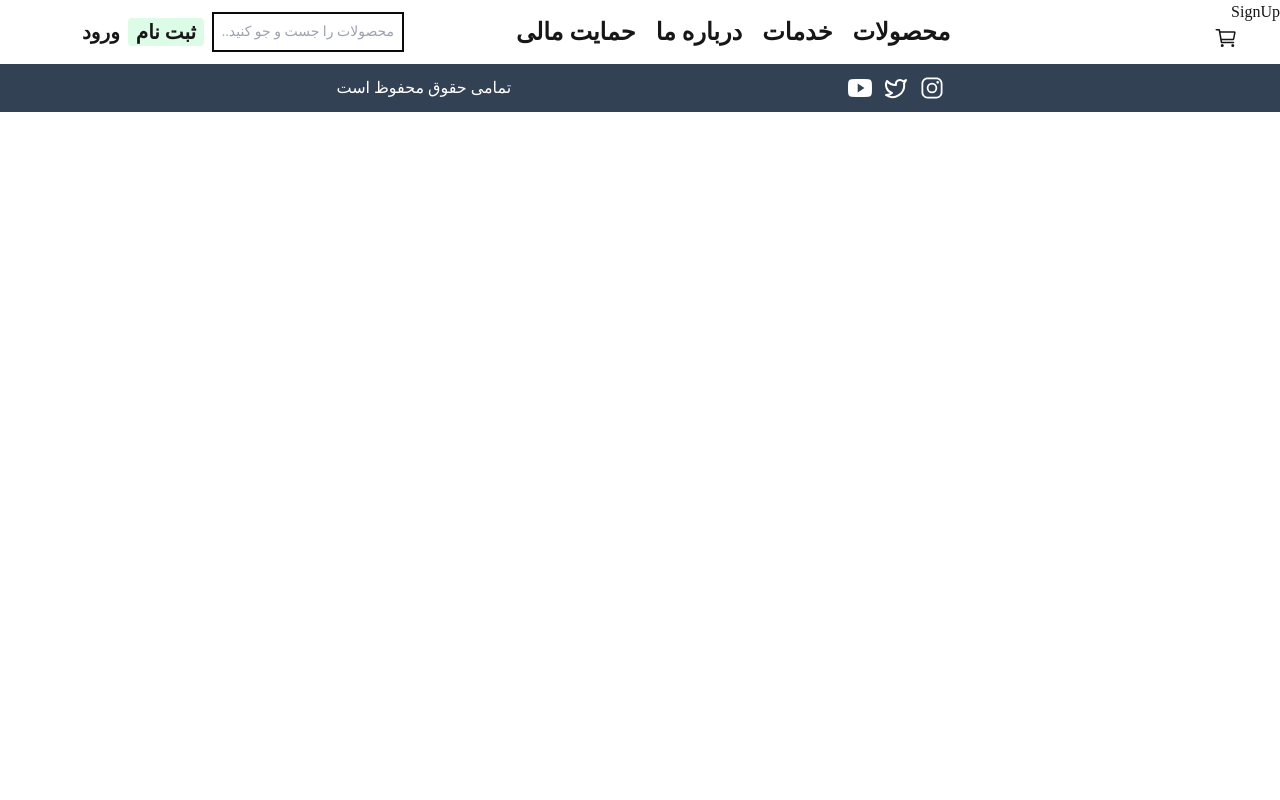
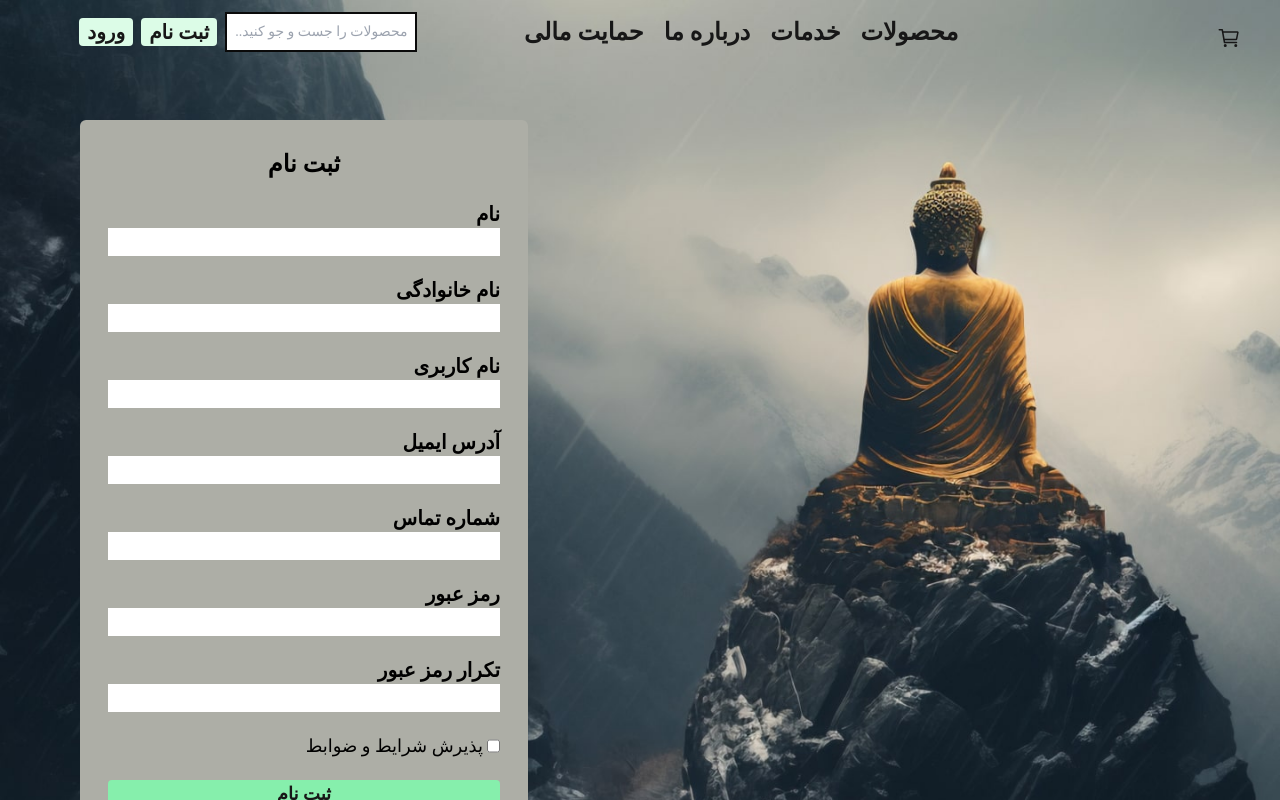
Before and after one commit to mona-yousefi/inLahze, a Next.js app: page /sign-up in a window 1280 px wide. Shown: the top 800 px of the page. Built offline with nearby package versions, Linux system fonts and the light colour scheme; a web font is replaced by a local one.

Commit message:
sign in and sign up is now ready

```diff
--- a/app/components/Navbar/navbar.jsx
+++ b/app/components/Navbar/navbar.jsx
@@ -30,17 +30,19 @@ const Navbar = () => {
   }, []);
   return (
     <nav
-    className={` ${hasBackground ? 'bg-white shadow-md' : 'bg-transparent'} navbar flex fixed w-full justify-around items-center gap-0 md:flex-row scroll-smooth p-3 `}>
+    className={`z-50 ${hasBackground ? 'bg-white shadow-md' : 'bg-transparent'} navbar flex fixed w-full justify-around items-center gap-0 md:flex-row scroll-smooth p-3 `}>
       <div className='order-last flex justify-center ml-10 md:order-first'>
         <Link href="/"><IoCartOutline className='text-xl text-center mt-3 mx-auto sm:text-2xl'/></Link>
       </div>
       <div className='order-first relative mx-0 md:order-2 lg:mr-40'>
         <GiHamburgerMenu onClick={showMenu} className='mt-2 md:hidden relative'/>
-        {isOpen ? <ul  className='ml-10 flex flex-col absolute z-10 bg-gray-400 top-0 right-5 w-30 transition' >
+        {isOpen ? <ul  className={`ml-10 flex flex-col absolute z-1000 bg-gray-400 top-0 right-5 w-30 transition`} >
         <Link href="./products"><li className="font-bold text-2xl p-3">محصولات</li></Link>
-        <Link href="./offers"><li className="sm:font-bold text-2xl p-3">خدمات</li></Link>
+        <Link href="./offers"><li className="font-bold text-2xl p-3">خدمات</li></Link>
         <Link href="./about-us"><li className="font-bold text-2xl p-3">درباره ما</li></Link>
         <Link href="./support"><li className="font-bold text-2xl p-3">حمایت مالی</li></Link>
+        <Link href="../../sign-in"><li className="font-bold text-2xl p-3">ورود</li></Link>
+        <Link href="./support"><li className="font-bold text-2xl p-3">ثبت نام</li></Link>
         </ul> : <ul  className=' hidden md:flex justify-center gap-1 lg:gap-3' >
         <Link href="./products"><li className="font-bold text-base p-1 md:text-2xl">محصولات</li></Link>
         <Link href="./offers"><li className="font-bold text-base p-1 md:text-2xl">خدمات</li></Link>
@@ -51,7 +53,7 @@ const Navbar = () => {
       <div className='order-3 flex gap-2 items-center justify-center sm:flex-row ml-10 md:mr-0'>
         <input type="text" placeholder='محصولات را جست و جو کنید...' className='w-56 mr-12 sm:w-30 text-sm p-2 border-2 h-10 border-neutral-950 md:w-44 lg:w-48'/>
         <Link href="../sign-up"><button className='hidden sm:block font-bold text-base bg-green-100 px-2 rounded md:text-xl'>ثبت نام</button></Link>
-        <Link href="../sign-in"><button className='hidden sm:block font-bold text-base md:text-xl'>ورود</button></Link>
+        <Link href="../sign-in"><button className='hidden sm:block font-bold text-base  bg-green-100 rounded px-2 md:text-xl'>ورود</button></Link>
       </div>
     </nav>
   )
--- /dev/null
+++ b/app/components/SignInForm/signInForm.jsx
@@ -0,0 +1,48 @@
+'use client'
+import Link from 'next/link';
+import React, { useState } from 'react'
+
+const SignInForm = () => {
+  const [email, setEmail] = useState('');
+  const [password, setPassword] = useState('');
+  const [rememberMe, setRememberMe] = useState(false);
+  const handleSubmit = (e) => {
+      e.preventDefault();
+      // Handle form submission here
+      console.log('Email:', email);
+      console.log('Password:', password);
+      console.log('Remember Me:', rememberMe);
+    };
+  return (
+    <div className='flex justify-end items-center px-20 py-10' >
+        <form onSubmit={handleSubmit} className='w-full sm:w-[30vw] bg-signIn bg-opacity-70 rounded-md flex flex-col gap-5 p-7 backdrop-blur-sm mt-40'>
+          <h1 className='text-2xl text-center text-sl font-bold text-black'>ورود به حساب کاربری</h1>
+          <div className='w-full'>
+            <label htmlFor="email" className='text-xl text-black font-bold'>ایمیل</label>
+            <input id="email" type="text" value={email} className="w-full text-xl" onChange={(e)=>setEmail(e.target.value)} required/>
+          </div>
+          <div className='w-full'>
+            <label htmlFor="password" className='text-xl text-black font-bold'>رمز عبور</label>
+            <input id="password" type="password" value={password} className="w-full text-xl" onChange={(e)=>setPassword(e.target.value)} required/>
+          </div>
+          <div className='flex gap-1'>
+            <input id="checkbox" type="checkbox" onChange={(e)=>setRememberMe(!rememberMe)}/>
+            <p className='inline text-black text-lg'>مرا به خاطر بسپار</p>
+          </div>
+          <div>
+            <Link href="/" className='text-black text-lg'>رمز عبور خود را فراموش کرده اید؟
+            </Link>
+          </div>
+          <div>
+            <button className='w-full bg-green-300 rounded text-lg font-bold'>ورود به حساب کاربری</button>
+          </div>
+          <div className='flex gap-1'>
+            <p className='text-black'>حساب کاربری ندارید؟</p>
+            <Link href="/sign-up" className='inline-block underline underline-offset-4 text-black'>ثبت نام کنید</Link>
+          </div>
+        </form>
+    </div>
+  )
+}
+
+export default SignInForm
--- /dev/null
+++ b/app/components/SignUpForm/signUpForm.jsx
@@ -0,0 +1,69 @@
+'use client'
+import Link from 'next/link';
+import React, { useState } from 'react'
+
+const SignUpForm = () => {
+    const [name, setName] = useState('');
+    const [familyName, setFamilyName] = useState('');
+    const [userName, setUserName] = useState('');
+    const [email, setEmail] = useState('');
+    const [phone, setPhone] = useState('');
+    const [password, setPassword] = useState('');
+    const [passwordAgain, setPasswordAgain] = useState('');
+    const [acceptTerms, setAcceptTerms] = useState('');
+    const handleSubmit = (e) => {
+      e.preventDefault();
+      // Handle form submission here
+      console.log('Name:', name);
+      console.log('FamilyName:', familyName);
+      console.log('UserName', userName);
+    };
+  return (
+    <div className='flex justify-end px-20 py-10'>
+        <form onSubmit={handleSubmit} className='w-full sm:w-[35vw] mt-20 bg-secondary rounded-md flex flex-col gap-5 p-7 justify-center backdrop-blur-sm'>
+          <h1 className='text-2xl text-center text-sl font-extrabold text-black'>ثبت نام</h1>
+          <div className='w-full'>
+            <label htmlFor="name" className='text-xl text-black font-bold'>نام</label>
+            <input id="name" type="text" value={name} className="w-full text-xl" onChange={(e)=>setName(e.target.value)} required/>
+          </div>
+          <div className='w-full'>
+            <label htmlFor="familyName" className='text-xl text-black font-bold'>نام خانوادگی</label>
+            <input id="familyName" type="text" value={familyName} className="w-full text-xl" onChange={(e)=>setFamilyName(e.target.value)} required/>
+          </div>
+          <div className='w-full'>
+            <label htmlFor="userName" className='text-xl text-black font-bold'>نام کاربری</label>
+            <input id="userName" type="text" value={userName} className="w-full text-xl" onChange={(e)=>setUserName(e.target.value)} required/>
+          </div>
+          <div className='w-full'>
+            <label htmlFor="email" className='text-xl text-black font-bold'>آدرس ایمیل</label>
+            <input id="email" type="email" value={email} className="w-full text-xl" onChange={(e)=>setEmail(e.target.value)} required/>
+          </div>
+          <div className='w-full'>
+            <label htmlFor="phone" className='text-xl text-black font-bold'>شماره تماس</label>
+            <input id="phone" type="number" value={phone} className="w-full text-xl" onChange={(e)=>setPhone(e.target.value)} required/>
+          </div>
+          <div className='w-full'>
+            <label htmlFor="password" className='text-xl text-black font-bold'>رمز عبور</label>
+            <input id="password" type="password" value={password} className="w-full text-xl" onChange={(e)=>setPassword(e.target.value)} required/>
+          </div>
+          <div className='w-full'>
+            <label htmlFor="passwordAgain" className='text-xl text-black font-bold'>تکرار رمز عبور</label>
+            <input id="passwordagain" type="password" value={passwordAgain} className="w-full text-xl" onChange={(e)=>setPasswordAgain(e.target.value)} required/>
+          </div>
+          <div className='flex gap-1'>
+            <input id="checkbox" type="checkbox" onChange={(e)=>setAcceptTerms(!acceptTerms)}/>
+            <p className='inline text-black text-lg'> پذیرش <Link href="/">شرایط و ضوابط</Link></p>
+          </div>
+          <div>
+            <button className='w-full bg-green-300 rounded text-lg font-bold'>ثبت نام</button>
+          </div>
+          <div className='flex gap-1'>
+            <p className='text-black text-lg'>حساب کاربری دارید؟</p>
+            <Link href="/sign-in" className='inline-block underline underline-offset-4 text-black'>وارد شوید</Link>
+          </div>
+        </form>
+    </div>
+  )
+}
+
+export default SignUpForm
--- a/app/globals.css
+++ b/app/globals.css
@@ -2,11 +2,6 @@
 @tailwind components;
 @tailwind utilities;
 
-@theme {
-  --color-section: #F3F6F5;
-  --color-tahiti: #3ab7bf;
-  --color-bermuda: #78dcca;
-}
 @font-face {
   font-family: OnNormal;
   src: url(./fonts/OnNormal.woff2);
--- a/app/page.js
+++ b/app/page.js
@@ -5,7 +5,7 @@ export default function Home() {
   return (
     <div>
       <div className="flex justify-center">
-        <Image src="/spiritual-retreat-with-man-meditating_23-2149325117.jpg" width={1200} height={400} layout="responsive"/>
+        <Image src="/spiritual-retreat-with-man-meditating_23-2149325117.jpg" width={1200} height={400} layout="responsive" className="mt-3 sm:mt-0"/>
       </div>
       <div className="flex flex-col items-center bg-gray-100 mt-11 px-2">
         <p className="text-3xl">دسترسی سریع</p>
--- a/app/sign-up/page.jsx
+++ b/app/sign-up/page.jsx
@@ -1,8 +1,11 @@
 import React from 'react'
+import SignUpForm from '../components/SignUpForm/signUpForm'
 
 const SignUp = () => {
   return (
-    <div>SignUp</div>
+    <div className='bg-sign_up_image bg-cover'>
+      <SignUpForm/>
+    </div>
   )
 }
 
--- a/tailwind.config.js
+++ b/tailwind.config.js
@@ -8,11 +8,15 @@ module.exports = {
   theme: {
     extend: {
       backgroundImage: {
-        custom_img:"url('../public/6560073.jpg')"
+        custom_img:"url('../public/wooden-table-and-blur-of-beauty-sunset-sky-and-mountains-as-background-free-photo.jpg')",
+        sign_up_image:"url('../public/register-bg (1)-C-MNW3yv.jpg')"
       },
       colors: {
         background: "var(--background)",
         foreground: "var(--foreground)",
+        primary: "#775177",
+        secondary:'#ADAEA6',
+        signIn:"#818E98"
       },
     },
   },
```
Also changed, not shown: app/sign-in/page.jsx (+3 -36 lines).
